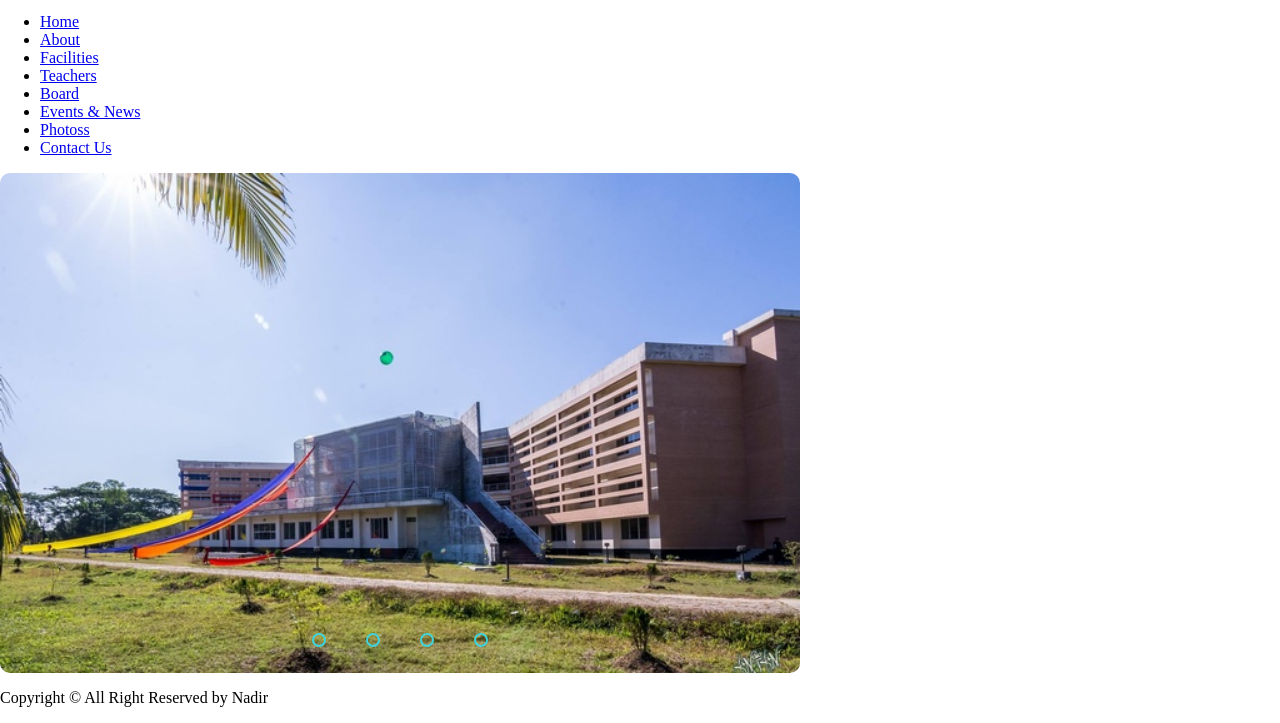
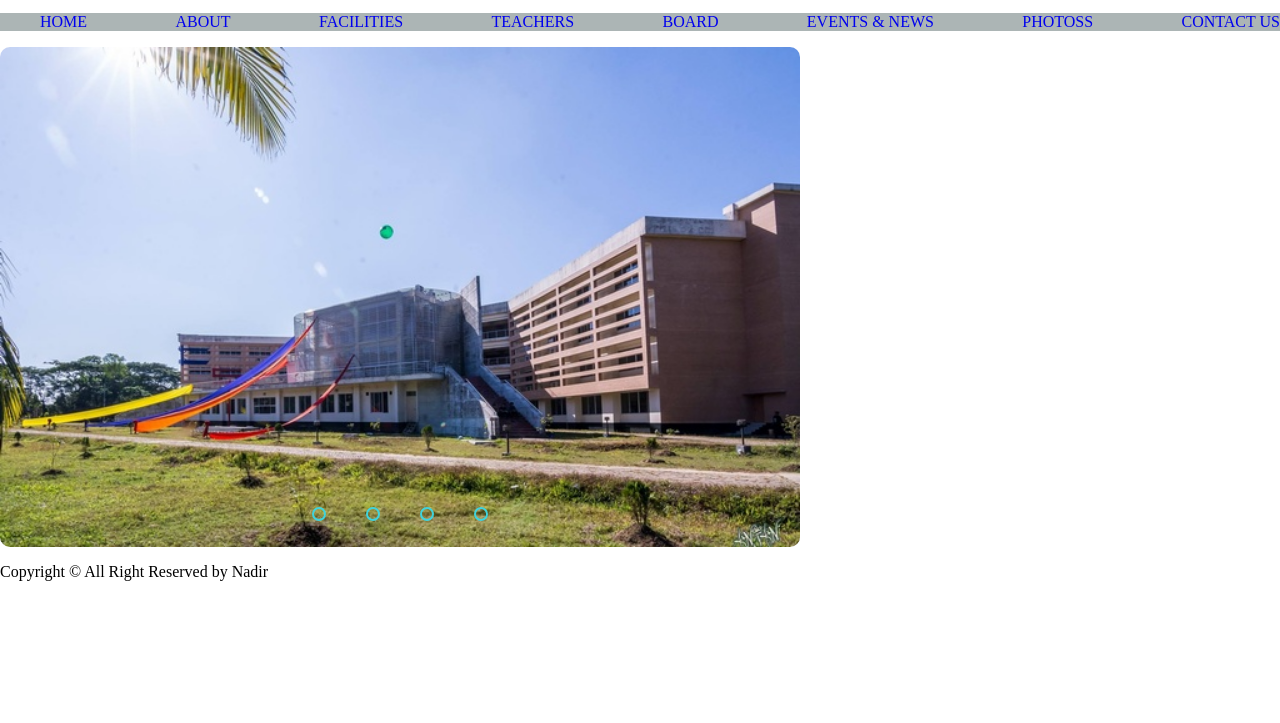
Before and after one commit to AshrafNadir/School-Website, a plain HTML site: page index.html in a window 1280 px wide. Shown: the part 169-892 px from the top of the page. After the commit the page ends 800 px from the top, so only its background shows below. Drawn offline with Linux system fonts and the light colour scheme.

Commit message:
todays final commit

```diff
--- a/index.html
+++ b/index.html
@@ -10,15 +10,14 @@
 <body>
     <div class="header">
         <img class="logo" src="images/logo.jpg" alt="logo">
-        <div class="header-name">
             <h1>A.A.T.M ML High School</h1>
-        </div>
 
     </div>
 
-    <div class="navbar">
+    <div class="navigation-bar">
 
         <div class="container">
+
 
             <nav>
                 <ul class="nav-list">
@@ -32,10 +31,11 @@
                     <li><a href="#">Contact Us</a></li>
 
                 </ul>
-
             </nav>
 
+
         </div>
+
 
     </div>
 
--- a/main.css
+++ b/main.css
@@ -9,7 +9,7 @@ body{
     background: #7ebebf;
 }
 
-.header-name h1{
+.header h1{
     text-transform: uppercase;
     margin-top: 2em;
     margin-left: 1em;
@@ -25,7 +25,23 @@ body{
     cursor: pointer;
 }
 
+.navigation-bar{
+    padding: 0;
+    background-color: #acb5b5;
+}
 
+.nav-list{
+    display: flex;
+    justify-content: space-between;
+
+}
+.nav-list li{
+    list-style-type: none;
+}
+.nav-list li a{
+    text-decoration: none;
+    text-transform: uppercase;
+}
 
 /*.header{
     margin: 0;
```
